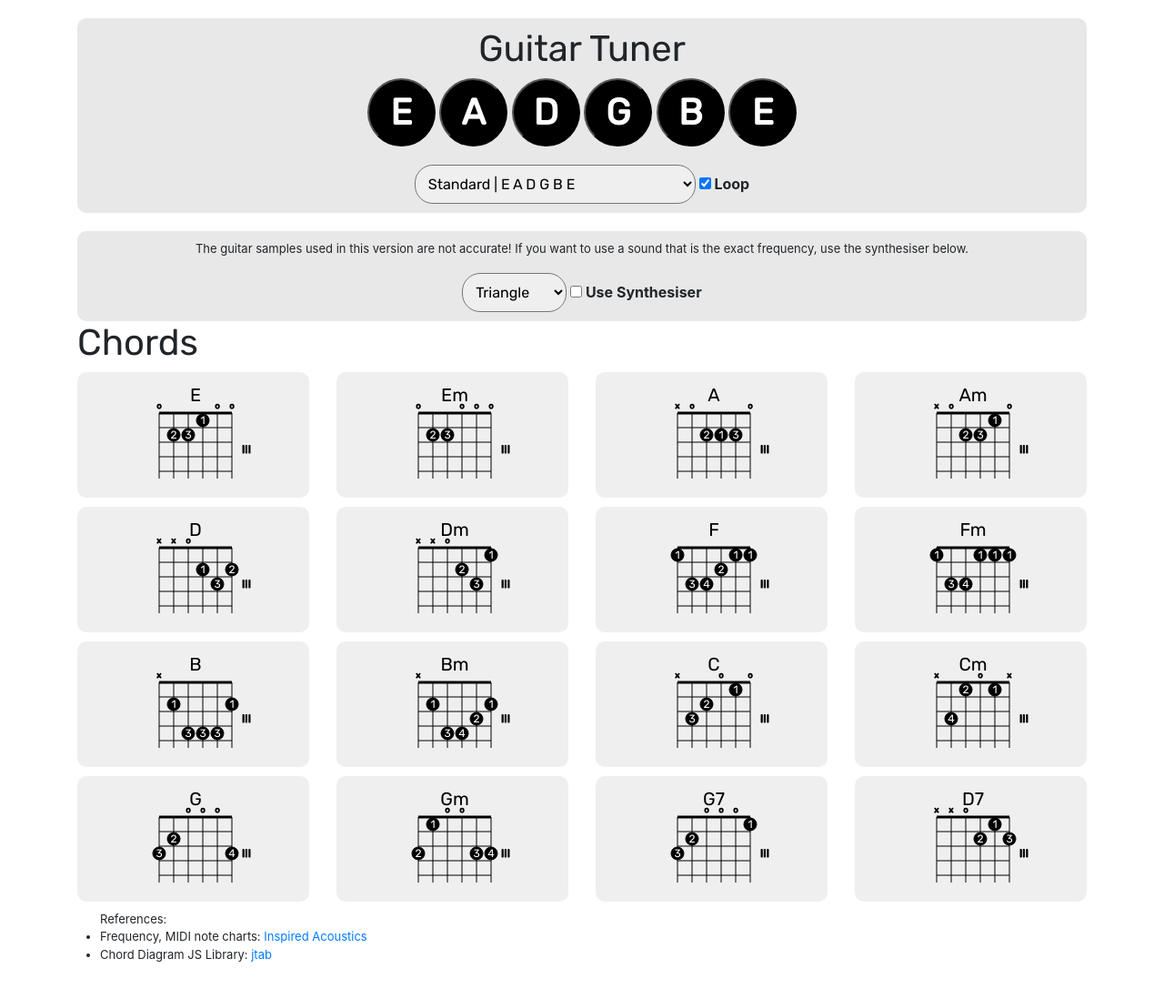
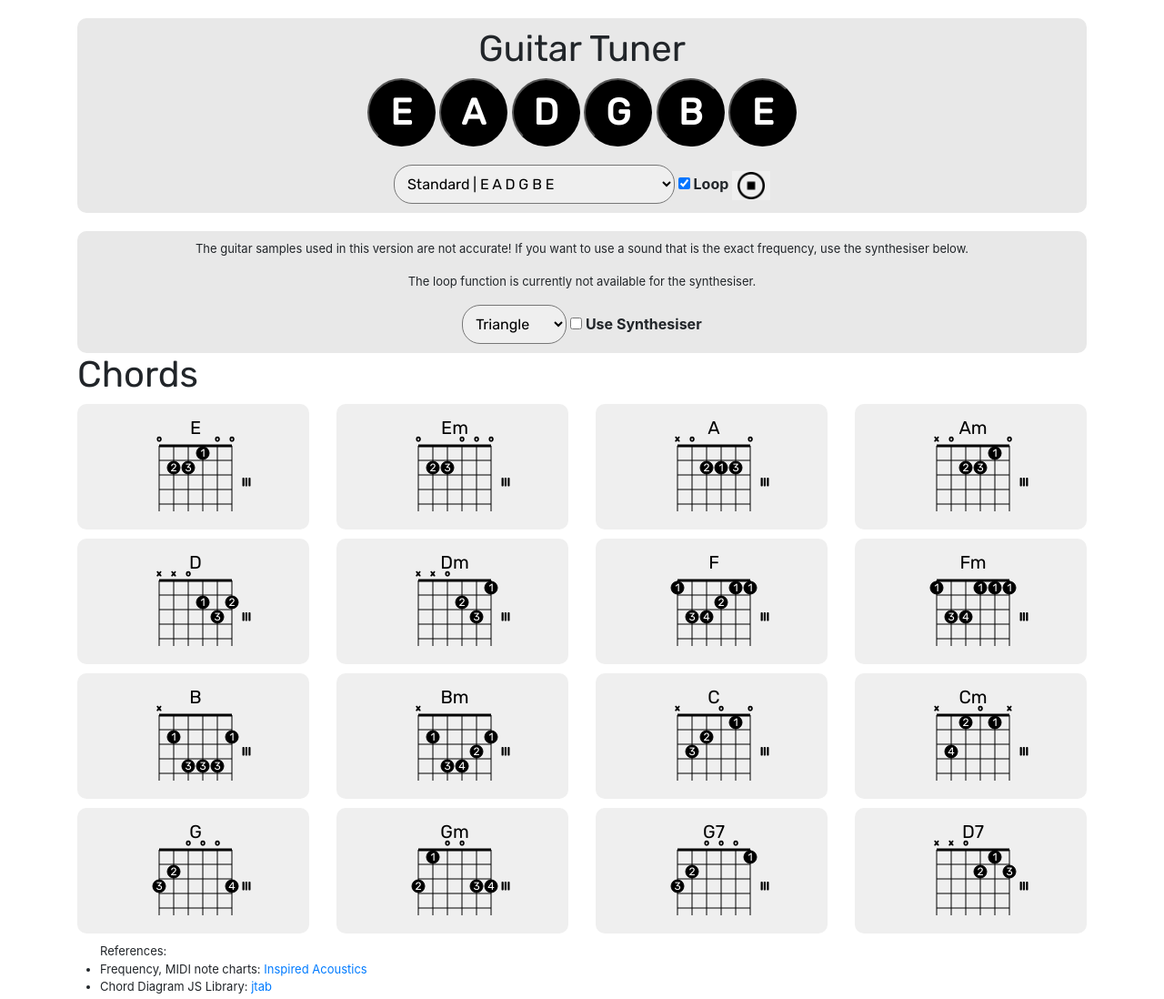
Before and after one commit to Bubblehead333/guitar-tuner-advanced, a plain HTML site: page index.html in a window 1280 px wide. Shown: the whole page at 91% size. Before the commit the page ends 1075 px from the top, so only its background shows below. Drawn offline with nearby package versions, Linux system fonts and the light colour scheme.

Commit message:
-Stop button works -Loop button now works for chords too

```diff
--- a/index.html
+++ b/index.html
@@ -71,8 +71,9 @@
             </select>
             <label class="switch">
                 <input type="checkbox" checked onchange="toggleLooping();">
-                <span class="slider round">Loop</span>
+                <span class="slider round" title="This only works with guitar samples!">Loop</span>
             </label>
+            <button style="border: none;" onclick="stopGuitarNotes()"><img class="stop-button" title="Stop audio" src="stop-button.png"></button>
         </div>
     </div>
     <div class="tuner-block">
@@ -81,6 +82,9 @@
                 The guitar samples used in this version are not accurate!
                 If you want to use a sound that is the exact
                 frequency, use the synthesiser below.
+            </p>
+            <p class="notes">
+                The loop function is currently not available for the synthesiser.
             </p>
             <select id="oscillator-select" onchange="changeOscillatorType()">
                 <option value="sine">Sine</option>
@@ -282,6 +286,7 @@ function toggleLooping(){
         looping = true;
     } else {
         looping = false;
+        stopGuitarNotes();
     }
     console.log(looping);
 }
@@ -292,6 +297,7 @@ function playSingleNote(note){
 }
 
 function playChord(first, second, third, fourth, fifth, sixth){
+    stopGuitarNotes();
     playNote(first);
     playNote(second);
     playNote(third);
--- a/tuner.css
+++ b/tuner.css
@@ -57,6 +57,13 @@ option{
     padding: 10px;
 }
 
+.stop-button{
+    /* border-radius: 10px; */
+    height: 30px;
+    width: 30px;
+    border: none;
+}
+
 .tuner-button {
     font-family: 'Rubik', sans-serif;
     background: black;
```
Also changed, not shown: stop-button.png (added).
